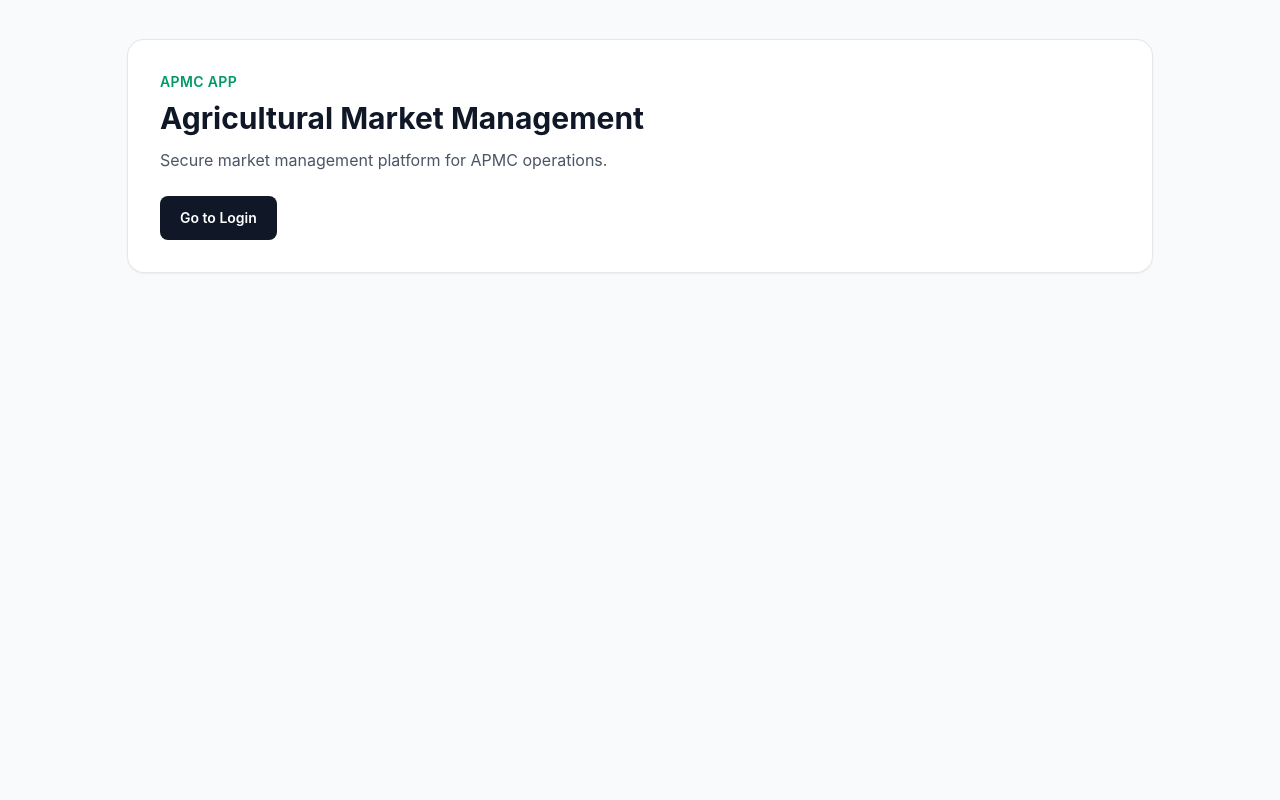
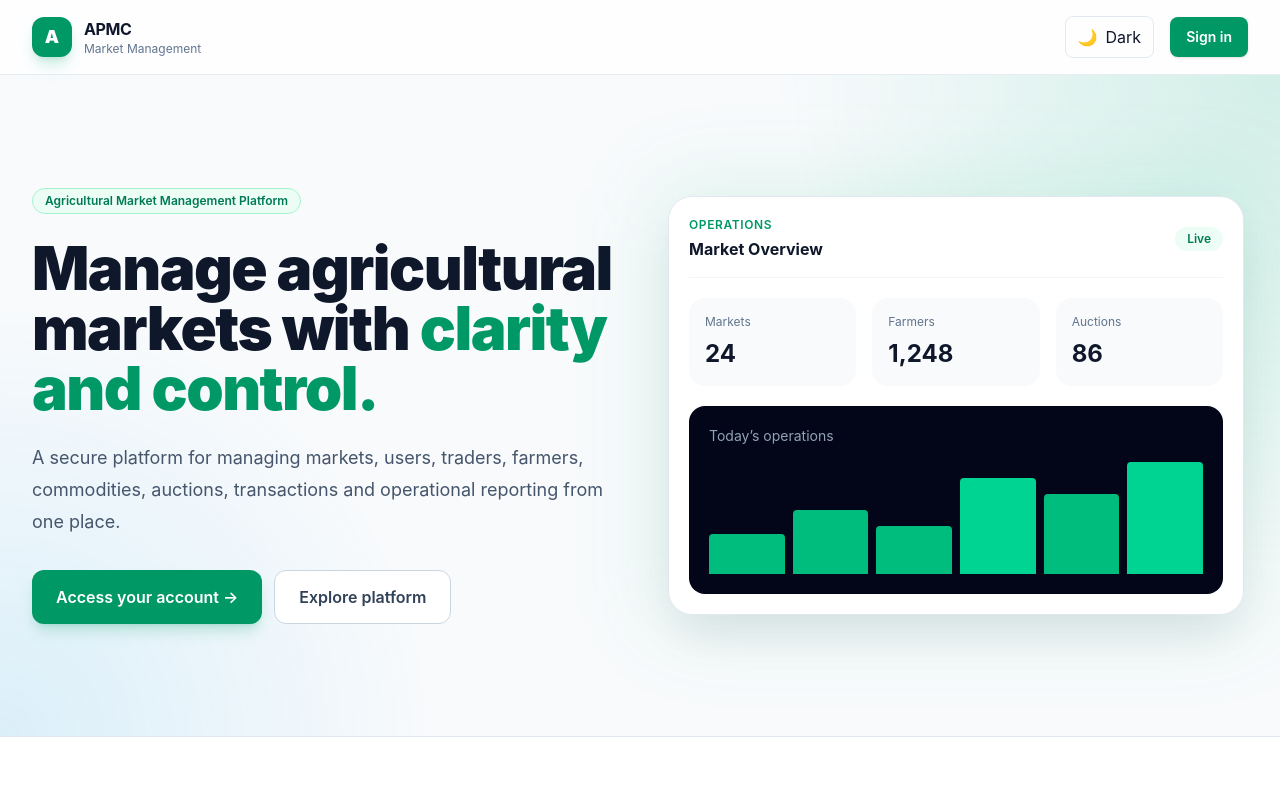
Before and after one commit to DineshGupta-cloud/APMCApp, a React (Vite) app in the folder frontend/: page / in a window 1280 px wide. Shown: the top 800 px of the page. Built offline with nearby package versions, Linux system fonts and the light colour scheme; no server answers.

Commit message:
build APMC landing page with Tailwind theme support

```diff
--- a/frontend/src/App.jsx
+++ b/frontend/src/App.jsx
@@ -1,4 +1,5 @@
 import { Link, Navigate, Route, Routes } from 'react-router-dom'
+import { useTheme } from './context/ThemeContext'
 import { AuthProvider } from './context/AuthContext'
 import ProtectedRoute from './routes/ProtectedRoute'
 import AppLayout from './components/AppLayout'
@@ -9,14 +10,54 @@ import Roles from './pages/Roles'
 import Permissions from './pages/Permissions'
 
 function Home() {
+  const { theme, toggleTheme } = useTheme()
+
   return (
-    <main className="min-h-screen bg-gray-50 px-6 py-10">
-      <section className="mx-auto max-w-5xl rounded-2xl bg-white p-8 shadow-sm ring-1 ring-gray-200">
-        <p className="text-sm font-semibold uppercase tracking-wide text-emerald-600">APMC App</p>
-        <h1 className="mt-2 text-3xl font-bold text-gray-900">Agricultural Market Management</h1>
-        <p className="mt-3 max-w-2xl text-gray-600">Secure market management platform for APMC operations.</p>
-        <Link to="/login" className="mt-6 inline-flex rounded-lg bg-gray-900 px-5 py-3 text-sm font-semibold text-white hover:bg-gray-800">Go to Login</Link>
+    <main className="min-h-screen overflow-hidden bg-slate-50 text-slate-900 transition-colors dark:bg-slate-950 dark:text-white">
+      <nav className="border-b border-slate-200/80 bg-white/80 backdrop-blur dark:border-slate-800 dark:bg-slate-950/80">
+        <div className="mx-auto flex max-w-7xl items-center justify-between px-5 py-4 sm:px-8">
+          <Link to="/" className="flex items-center gap-3">
+            <div className="flex h-10 w-10 items-center justify-center rounded-xl bg-emerald-600 text-lg font-black text-white shadow-lg shadow-emerald-600/20">A</div>
+            <div><p className="font-bold tracking-tight">APMC</p><p className="text-xs text-slate-500 dark:text-slate-400">Market Management</p></div>
+          </Link>
+          <div className="flex items-center gap-2 sm:gap-4">
+            <button type="button" onClick={toggleTheme} className="rounded-lg border border-slate-200 px-3 py-2 text-sm hover:bg-slate-100 dark:border-slate-700 dark:hover:bg-slate-800" aria-label="Toggle theme">
+              {theme === 'dark' ? '☀️' : '🌙'}<span className="hidden sm:ml-2 sm:inline">{theme === 'dark' ? 'Light' : 'Dark'}</span>
+            </button>
+            <Link to="/login" className="rounded-lg bg-emerald-600 px-4 py-2.5 text-sm font-semibold text-white shadow-sm hover:bg-emerald-700">Sign in</Link>
+          </div>
+        </div>
+      </nav>
+
+      <section className="relative">
+        <div className="absolute inset-0 bg-[radial-gradient(circle_at_top_right,rgba(16,185,129,0.16),transparent_35%),radial-gradient(circle_at_bottom_left,rgba(14,165,233,0.12),transparent_30%)]" />
+        <div className="relative mx-auto grid max-w-7xl items-center gap-12 px-5 py-20 sm:px-8 lg:grid-cols-2 lg:py-28">
+          <div>
+            <div className="inline-flex items-center rounded-full border border-emerald-200 bg-emerald-50 px-3 py-1 text-xs font-semibold text-emerald-700 dark:border-emerald-900 dark:bg-emerald-950/60 dark:text-emerald-300">Agricultural Market Management Platform</div>
+            <h1 className="mt-6 max-w-3xl text-4xl font-black tracking-tight sm:text-5xl lg:text-6xl">Manage agricultural markets with <span className="text-emerald-600 dark:text-emerald-400">clarity and control.</span></h1>
+            <p className="mt-6 max-w-2xl text-lg leading-8 text-slate-600 dark:text-slate-300">A secure platform for managing markets, users, traders, farmers, commodities, auctions, transactions and operational reporting from one place.</p>
+            <div className="mt-8 flex flex-col gap-3 sm:flex-row">
+              <Link to="/login" className="inline-flex items-center justify-center rounded-xl bg-emerald-600 px-6 py-3.5 font-semibold text-white shadow-lg shadow-emerald-600/20 hover:bg-emerald-700">Access your account →</Link>
+              <a href="#features" className="inline-flex items-center justify-center rounded-xl border border-slate-300 bg-white px-6 py-3.5 font-semibold text-slate-700 hover:bg-slate-50 dark:border-slate-700 dark:bg-slate-900 dark:text-slate-200 dark:hover:bg-slate-800">Explore platform</a>
+            </div>
+          </div>
+          <div className="relative mx-auto w-full max-w-xl">
+            <div className="absolute -inset-4 rounded-[2rem] bg-emerald-500/10 blur-2xl" />
+            <div className="relative rounded-3xl border border-slate-200 bg-white p-5 shadow-2xl shadow-slate-900/10 dark:border-slate-800 dark:bg-slate-900">
+              <div className="flex items-center justify-between border-b border-slate-100 pb-4 dark:border-slate-800"><div><p className="text-xs font-semibold uppercase tracking-wider text-emerald-600">Operations</p><p className="mt-1 font-bold">Market Overview</p></div><span className="rounded-full bg-emerald-50 px-3 py-1 text-xs font-semibold text-emerald-700 dark:bg-emerald-950 dark:text-emerald-300">Live</span></div>
+              <div className="grid grid-cols-2 gap-4 py-5 sm:grid-cols-3"><div className="rounded-2xl bg-slate-50 p-4 dark:bg-slate-800"><p className="text-xs text-slate-500 dark:text-slate-400">Markets</p><p className="mt-2 text-2xl font-bold">24</p></div><div className="rounded-2xl bg-slate-50 p-4 dark:bg-slate-800"><p className="text-xs text-slate-500 dark:text-slate-400">Farmers</p><p className="mt-2 text-2xl font-bold">1,248</p></div><div className="rounded-2xl bg-slate-50 p-4 dark:bg-slate-800"><p className="text-xs text-slate-500 dark:text-slate-400">Auctions</p><p className="mt-2 text-2xl font-bold">86</p></div></div>
+              <div className="rounded-2xl bg-slate-950 p-5 text-white dark:bg-slate-800"><p className="text-sm text-slate-400">Today’s operations</p><div className="mt-4 flex items-end gap-2"><div className="h-10 w-1/6 rounded-t bg-emerald-500" /><div className="h-16 w-1/6 rounded-t bg-emerald-500" /><div className="h-12 w-1/6 rounded-t bg-emerald-500" /><div className="h-24 w-1/6 rounded-t bg-emerald-400" /><div className="h-20 w-1/6 rounded-t bg-emerald-500" /><div className="h-28 w-1/6 rounded-t bg-emerald-400" /></div></div>
+            </div>
+          </div>
+        </div>
       </section>
+
+      <section id="features" className="border-y border-slate-200 bg-white py-20 dark:border-slate-800 dark:bg-slate-900/60">
+        <div className="mx-auto max-w-7xl px-5 sm:px-8"><div className="max-w-2xl"><p className="text-sm font-bold uppercase tracking-wider text-emerald-600">Built for operations</p><h2 className="mt-2 text-3xl font-bold tracking-tight">One platform for the complete market workflow.</h2></div><div className="mt-10 grid gap-5 sm:grid-cols-2 lg:grid-cols-4">{[['01','Market Management','Manage markets, yards, branches and operational masters.'],['02','Secure Access','JWT authentication, RBAC and permission-based access control.'],['03','Trade Operations','Manage farmers, traders, agents, commodities and transactions.'],['04','Reports & Insights','Bring operational data and reporting into a single workspace.']].map(([number,title,text]) => <article key={number} className="rounded-2xl border border-slate-200 bg-slate-50 p-6 dark:border-slate-800 dark:bg-slate-900"><span className="text-sm font-bold text-emerald-600">{number}</span><h3 className="mt-4 font-bold">{title}</h3><p className="mt-2 text-sm leading-6 text-slate-600 dark:text-slate-400">{text}</p></article>)}</div></div>
+      </section>
+
+      <section className="mx-auto max-w-7xl px-5 py-16 text-center sm:px-8"><h2 className="text-3xl font-bold">Ready to manage your market?</h2><p className="mx-auto mt-3 max-w-xl text-slate-600 dark:text-slate-400">Sign in to access your authorized APMC workspace.</p><Link to="/login" className="mt-7 inline-flex rounded-xl bg-emerald-600 px-6 py-3.5 font-semibold text-white hover:bg-emerald-700">Sign in to APMC</Link></section>
+      <footer className="border-t border-slate-200 px-5 py-6 text-center text-sm text-slate-500 dark:border-slate-800">© {new Date().getFullYear()} APMC Market Management. Secure agricultural market operations.</footer>
     </main>
   )
 }
@@ -27,14 +68,7 @@ export default function App() {
       <Routes>
         <Route path="/" element={<Home />} />
         <Route path="/login" element={<Login />} />
-        <Route element={<ProtectedRoute />}>
-          <Route element={<AppLayout />}>
-            <Route path="/dashboard" element={<Dashboard />} />
-            <Route path="/users" element={<Users />} />
-            <Route path="/roles" element={<Roles />} />
-            <Route path="/permissions" element={<Permissions />} />
-          </Route>
-        </Route>
+        <Route element={<ProtectedRoute />}><Route element={<AppLayout />}><Route path="/dashboard" element={<Dashboard />} /><Route path="/users" element={<Users />} /><Route path="/roles" element={<Roles />} /><Route path="/permissions" element={<Permissions />} /></Route></Route>
         <Route path="*" element={<Navigate to="/" replace />} />
       </Routes>
     </AuthProvider>
```
